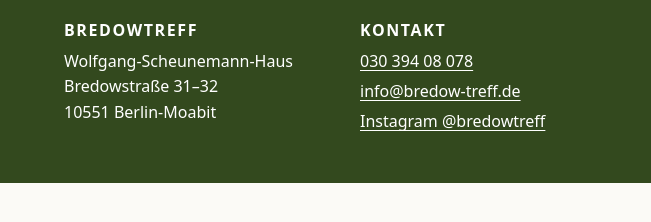
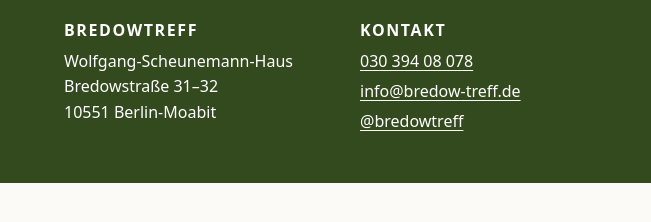
Before and after one commit to Bredow-Treff/bredow-treff, a plain HTML site: page 404.html in a window 1280 px wide. Shown: the part 392-614 px from the top of the page, 0-651 px from the left. Drawn offline with Linux system fonts and the light colour scheme.

Commit message:
Show only Instagram handle in footer links
Co-Authored-By: Claude <noreply@anthropic.com>

```diff
--- a/404.html
+++ b/404.html
@@ -54,7 +54,7 @@
       <ul>
         <li><a href="tel:+493039408078">030 394 08 078</a></li>
         <li><a href="mailto:info@bredow-treff.de">info@bredow-treff.de</a></li>
-        <li><a href="https://www.instagram.com/bredowtreff/">Instagram @bredowtreff</a></li>
+        <li><a href="https://www.instagram.com/bredowtreff/">@bredowtreff</a></li>
       </ul>
     </div>
     <div>
```
Also changed, not shown: angebote.html (+1 -1 lines), archiv.html (+1 -1 lines), datenschutz.html (+1 -1 lines), impressum.html (+1 -1 lines), index.html (+1 -1 lines), kontakt.html (+1 -1 lines), ueber-uns.html (+1 -1 lines).
